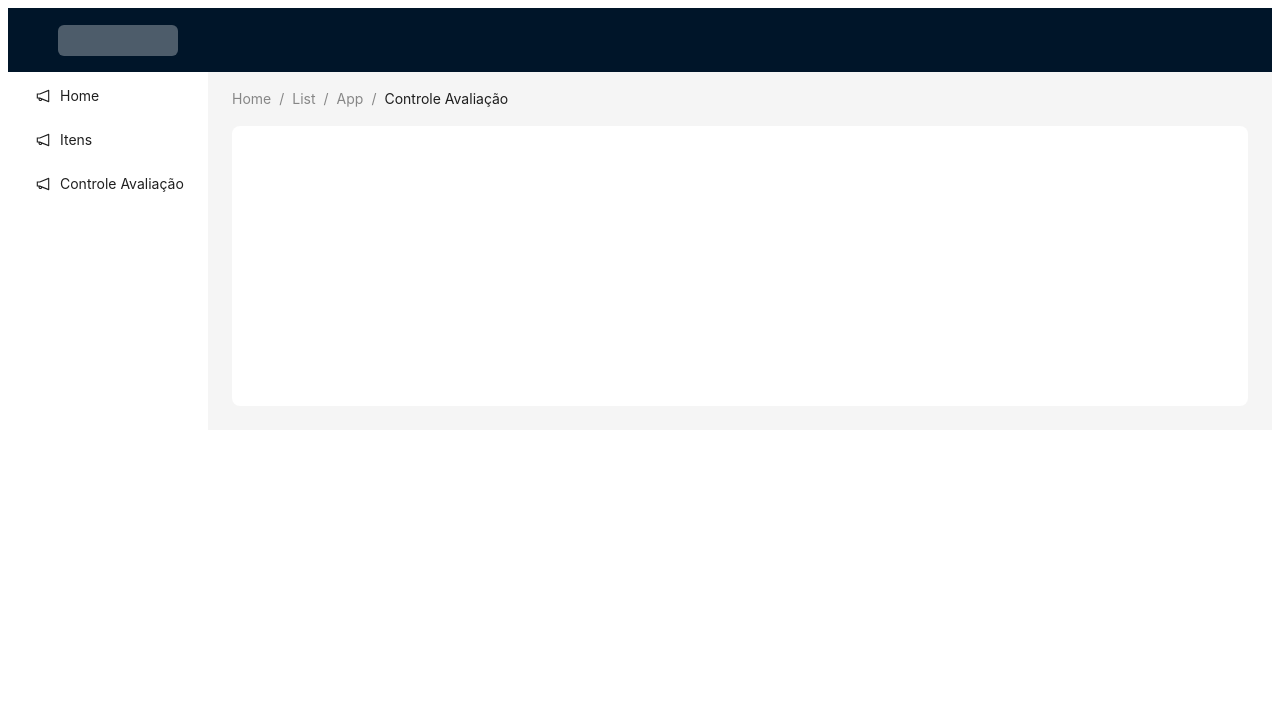
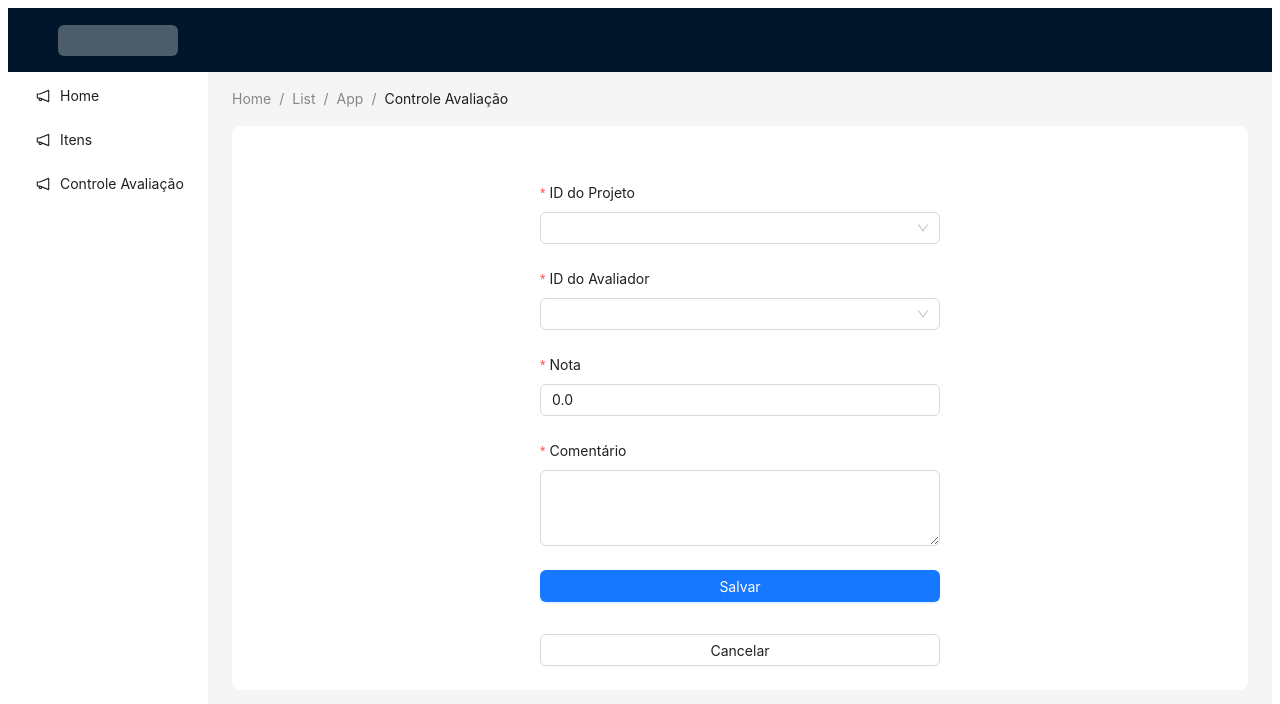
Before and after one commit to Fabrica-Unisales/pie-manager-front, a Next.js app: page /controleAvaliacoes/new in a window 1280 px wide. Shown: the top 704 px of the page. Built offline with nearby package versions, Linux system fonts and the light colour scheme; what @ant-design/nextjs-registry would draw is missing.

Commit message:
cria novo controle de avaliação

```diff
--- /dev/null
+++ b/src/app/(auth)/controleAvaliacoes/new/page.js
@@ -0,0 +1,113 @@
+'use client';
+
+import React from 'react';
+import { Form, Input, InputNumber, Button, Select } from 'antd';
+
+const defaultAvaliacao = {
+  projeto_id: '',
+  avaliador_id: '',
+  nota: 0,
+  comentario: '',
+};
+
+export default function NewControleAvaliacaoForm() {
+  const [form] = Form.useForm();
+
+  const projetos = JSON.parse(localStorage.getItem('projetos'))?.data || [];
+  const usuarios = JSON.parse(localStorage.getItem('users')) || [];
+
+  const avaliadores = usuarios.filter((u) =>
+    ['Professor', 'AvaliadorExterno'].includes(u.tipo)
+  );
+
+  const onFinish = (values) => {
+    const saved = JSON.parse(localStorage.getItem('controleAvaliacao')) || {
+      data: [],
+      nextId: 1,
+      length: 0,
+    };
+
+    const novaAvaliacao = {
+      id: String(saved.nextId),
+      projeto_id: values.projeto_id,
+      avaliador_id: values.avaliador_id,
+      nota: parseFloat(values.nota),
+      comentario: values.comentario,
+    };
+
+    saved.data.push(novaAvaliacao);
+    saved.nextId += 1;
+    saved.length = saved.data.length;
+
+    localStorage.setItem('controleAvaliacao', JSON.stringify(saved));
+    window.location.href = '/controleAvaliacoes';
+  };
+
+  return (
+    <Form
+      form={form}
+      layout="vertical"
+      initialValues={defaultAvaliacao}
+      onFinish={onFinish}
+      style={{ maxWidth: 400, margin: '0 auto', marginTop: 32 }}
+    >
+      <Form.Item
+        label="ID do Projeto"
+        name="projeto_id"
+        rules={[{ required: true, message: 'Por favor, selecione o projeto.' }]}
+      >
+        <Select placeholder="Selecione um projeto">
+          {projetos.map((proj) => (
+            <Select.Option key={proj.id} value={proj.id}>
+              {proj.titulo}
+            </Select.Option>
+          ))}
+        </Select>
+      </Form.Item>
+
+      <Form.Item
+        label="ID do Avaliador"
+        name="avaliador_id"
+        rules={[{ required: true, message: 'Por favor, selecione o avaliador.' }]}
+      >
+        <Select placeholder="Selecione um avaliador">
+          {avaliadores.map((user) => (
+            <Select.Option key={user.id} value={user.id}>
+              {user.nome} ({user.tipo})
+            </Select.Option>
+          ))}
+        </Select>
+      </Form.Item>
+
+      <Form.Item
+        label="Nota"
+        name="nota"
+        rules={[{ required: true, message: 'Por favor, insira a nota.' }]}
+      >
+        <InputNumber min={0} max={10} step={0.1} style={{ width: '100%' }} />
+      </Form.Item>
+
+      <Form.Item
+        label="Comentário"
+        name="comentario"
+        rules={[{ required: true, message: 'Por favor, insira o comentário.' }]}
+      >
+        <Input.TextArea rows={3} />
+      </Form.Item>
+
+      <Form.Item>
+        <Button type="primary" htmlType="submit" block>
+          Salvar
+        </Button>
+      </Form.Item>
+
+      <Button
+        style={{ marginTop: 8 }}
+        block
+        onClick={() => window.location.href = '/controleAvaliacoes'}
+      >
+        Cancelar
+      </Button>
+    </Form>
+  );
+}
```
Also changed, not shown: src/app/(auth)/itens/new/page.js (+20 -2 lines).
